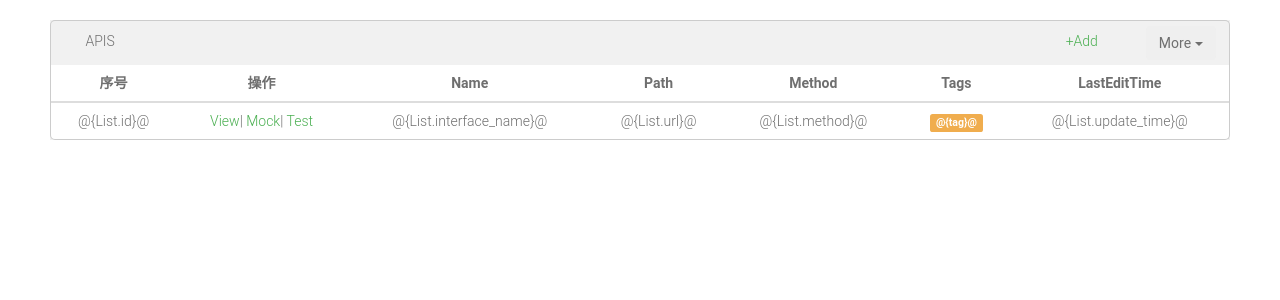
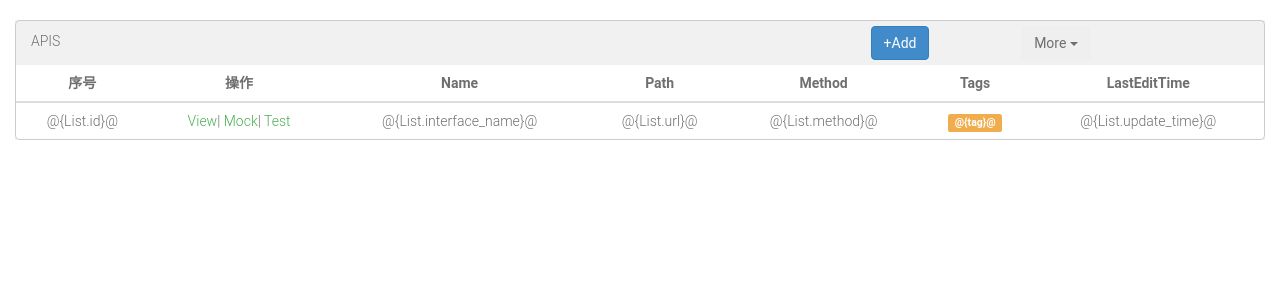
Before and after one commit to myzj/dop, a Django app: template dop/web/templates/atm/apilist.html in a window 1280 px wide. Shown: the part 53-353 px from the top of the page. Run offline with Django 3.2, Linux system fonts and the light colour scheme; the template is opened without the code that fills it, so the values that code supplies are empty; style sheets or scripts are compiled from the project's sources; some libraries are stand-ins or nearby versions.

Commit message:
优化ui

```diff
--- a/dop/web/static/js/controller/atm/api_edit.js
+++ b/dop/web/static/js/controller/atm/api_edit.js
@@ -84,6 +84,8 @@ require(['lib/common'],
                                     }
 
                                     $scope.apiName = data.result.base.name;
+                                } else {
+                                    alert(data.errormsg);
                                 }
                             });
                     }
--- a/dop/web/static/sass/main.scss
+++ b/dop/web/static/sass/main.scss
@@ -511,12 +511,12 @@ img {
 }
 
 .content-box{
-  margin: 0 50px 0;
+  margin: 0 15px 0;
 }
 
 
 .container-content{
-  margin: 0 50px 0;
+  margin: 0 15px 0;
   background: #f1f1f1;
   .api-top{
     border:1px solid #ccc;
--- a/dop/web/templates/atm/apilist.html
+++ b/dop/web/templates/atm/apilist.html
@@ -14,10 +14,9 @@
 <div class="container-content">
     <div class="api-top">
         <div class="row">
-            <div class="col-xs-1">APIS</div>
-            <div class="col-xs-9"></div>
-            <div class="col-xs-1"><a role="menuitem" tabindex="-1" href="/api_edit?project={{ projectId }}">+Add</a></div>
-            <div class="col-xs-1">
+            <div class="col-xs-8 text-left">APIS</div>
+            <div class="col-xs-1"><a role="menuitem" class="btn btn-primary" tabindex="-1" href="/api_edit?project={{ projectId }}">+Add</a></div>
+            <div class="col-xs-2">
                 <div class="dropdown">
                     <button type="button" class="btn dropdown-toggle" id="dropdownMenu1"
                             data-toggle="dropdown">
```
Also changed, not shown: dop/web/templates/atm/api_edit.html (+16 -9 lines), dop/web/templates/atm/projectlist.html (+43 -18 lines), dop/web/static/css/main.css.
